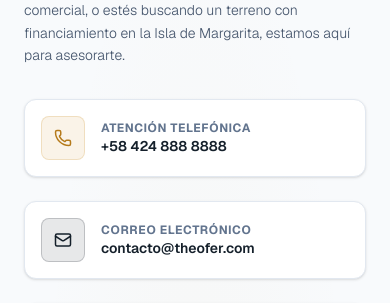
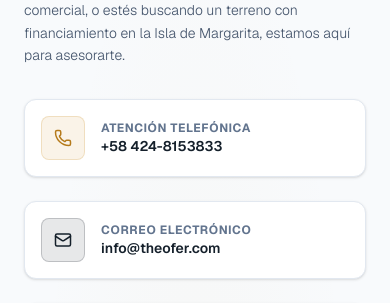
Before and after one commit to theoideas/theofer-website, a Next.js app: page / in a window 390 px wide. Shown: the part 7540-7843 px from the top of the page. Built offline with nearby package versions, Linux system fonts and the light colour scheme.

Commit message:
Update contact phone and email

```diff
--- a/components/ContactForm.tsx
+++ b/components/ContactForm.tsx
@@ -73,7 +73,7 @@ function ContactFormInner() {
 
     // Redirigir a WhatsApp
     const encodedMsg = encodeURIComponent(whatsappMessage);
-    const whatsappUrl = `https://wa.me/584248888888?text=${encodedMsg}`;
+    const whatsappUrl = `https://wa.me/584248153833?text=${encodedMsg}`;
 
     setTimeout(() => {
       window.open(whatsappUrl, "_blank");
@@ -109,7 +109,7 @@ function ContactFormInner() {
                 </div>
                 <div>
                   <h4 className="text-xs text-slate-500 font-bold uppercase tracking-wider">Atención Telefónica</h4>
-                  <p className="text-sm font-semibold text-navy-main">+58 424 888 8888</p>
+                  <p className="text-sm font-semibold text-navy-main">+58 424-8153833</p>
                 </div>
               </div>
 
@@ -120,7 +120,7 @@ function ContactFormInner() {
                 </div>
                 <div>
                   <h4 className="text-xs text-slate-500 font-bold uppercase tracking-wider">Correo Electrónico</h4>
-                  <p className="text-sm font-semibold text-navy-main">contacto@theofer.com</p>
+                  <p className="text-sm font-semibold text-navy-main">info@theofer.com</p>
                 </div>
               </div>
 
--- a/components/Footer.tsx
+++ b/components/Footer.tsx
@@ -26,10 +26,10 @@ export default function Footer() {
             <h4 className="text-xs font-bold text-white uppercase tracking-widest mt-6">Contacto Directo</h4>
             <ul className="space-y-3 text-xs text-slate-400">
               <li className="flex items-center gap-3 hover:text-gold-400 transition-colors cursor-pointer">
-                <Phone size={14} className="text-gold-500" /> +58 424 888 8888
+                <Phone size={14} className="text-gold-500" /> +58 424-8153833
               </li>
               <li className="flex items-center gap-3 hover:text-gold-400 transition-colors cursor-pointer">
-                <Mail size={14} className="text-gold-500" /> contacto@theofer.com
+                <Mail size={14} className="text-gold-500" /> info@theofer.com
               </li>
               <li className="flex items-start gap-3 hover:text-gold-400 transition-colors cursor-pointer">
                 <MapPin size={14} className="text-gold-500 mt-0.5 shrink-0" /> Pampatar, Isla de Margarita, Venezuela
```
